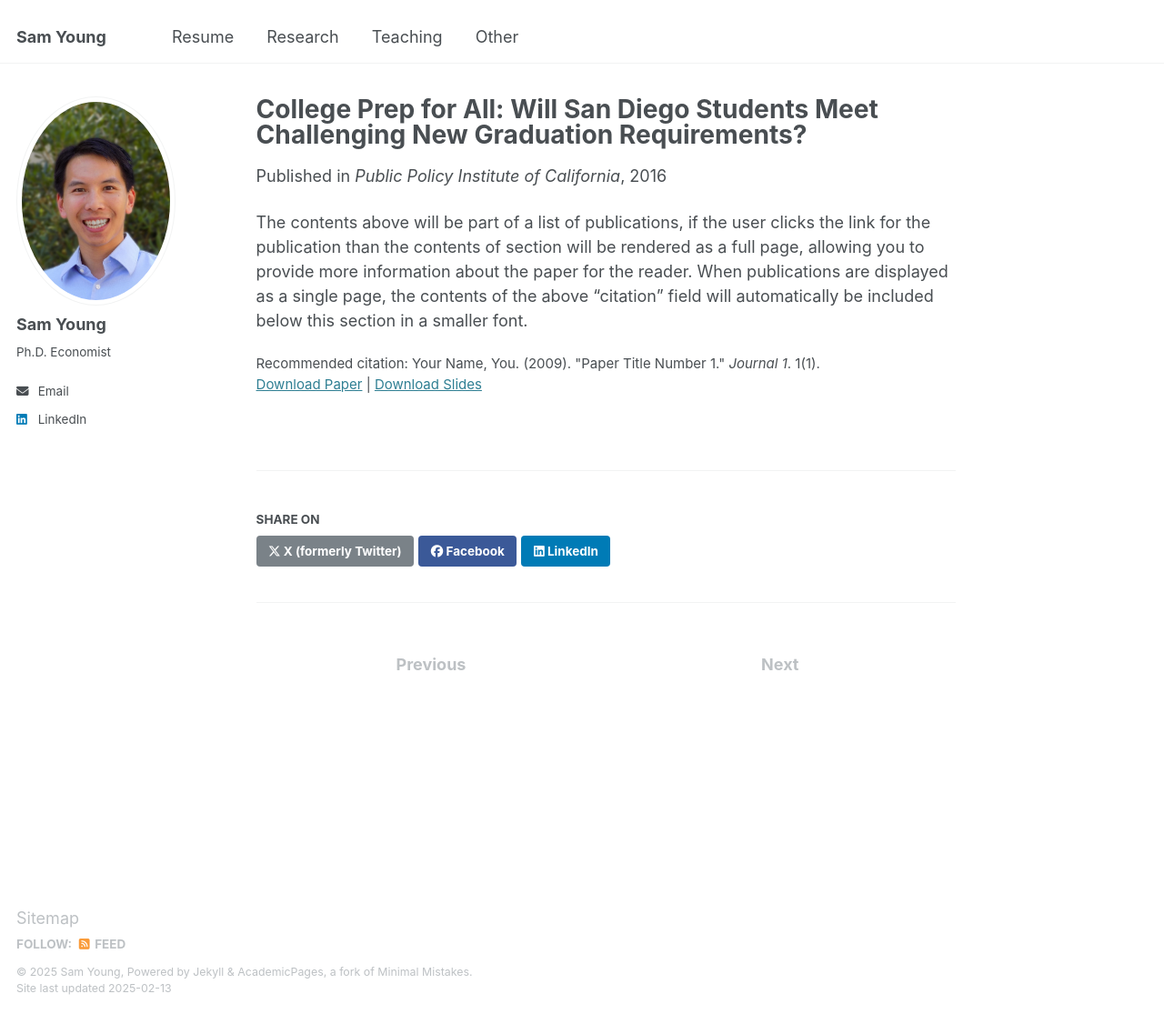
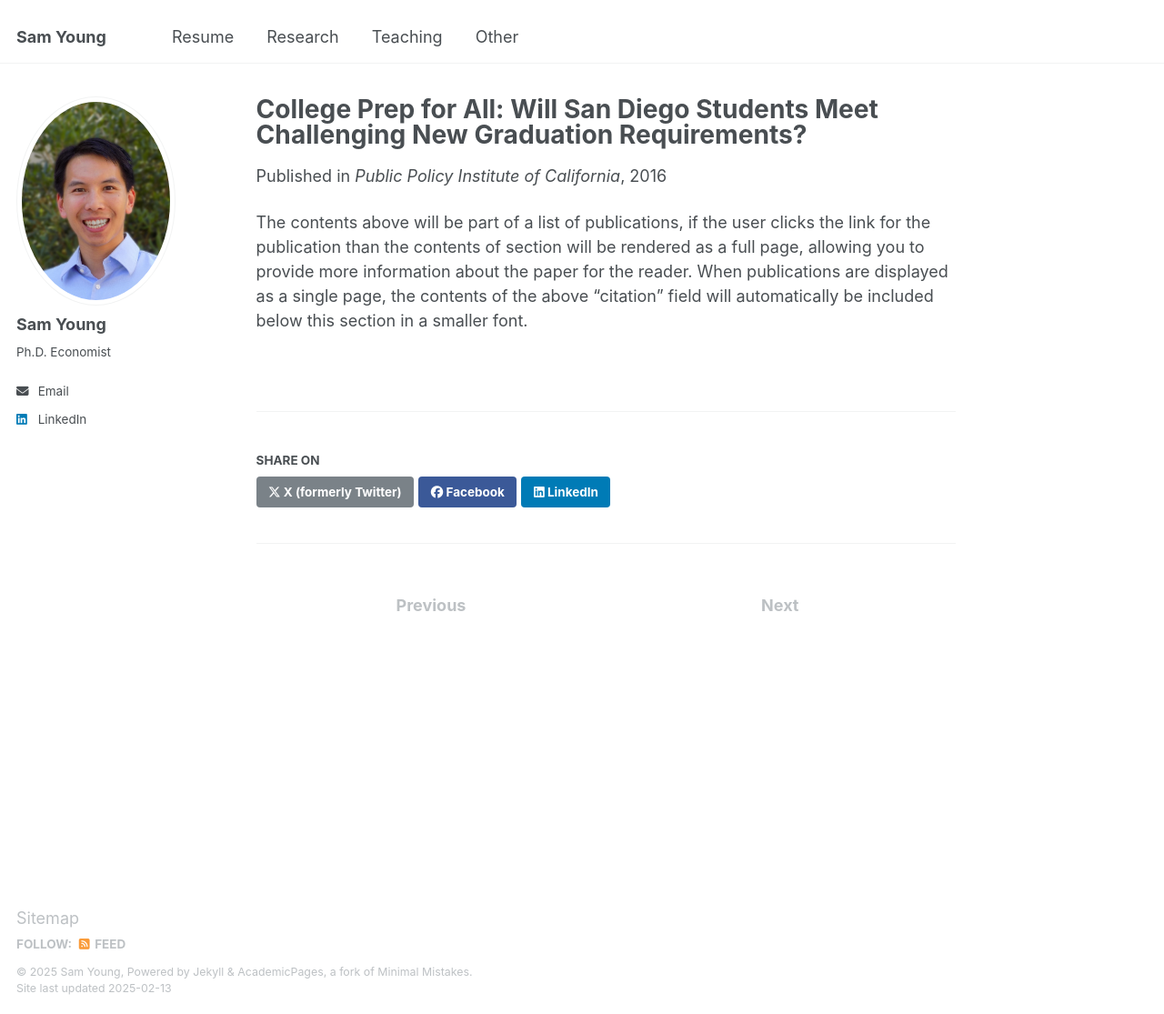
Before and after one commit to sam-young-econ/sam-young-econ.github.io, a Jekyll site: the page built from _publications/2009-10-01-paper-title-number-1.md, in a window 1280 px wide and 1115 px high. Shown: the whole window at 91% size. Built offline with Jekyll 4.4.1, drawn with Linux system fonts in a browser that asks for light colours.

Commit message:
publication markdown: test deleting some lines
Test what happens when deleting some lines from a publication markdown file

```diff
--- a/_publications/2009-10-01-paper-title-number-1.md
+++ b/_publications/2009-10-01-paper-title-number-1.md
@@ -6,9 +6,7 @@ permalink: /research/2009-10-01-paper-title-number-1
 excerpt:
 date: 2016-04-01
 venue: 'Public Policy Institute of California'
-slidesurl: ''
 paperurl: 'http://sam-young-econ.github.io/files/PPIC College Prep for All A-G.pdf'
-citation: 'Your Name, You. (2009). &quot;Paper Title Number 1.&quot; <i>Journal 1</i>. 1(1).'
 ---
 
 The contents above will be part of a list of publications, if the user clicks the link for the publication than the contents of section will be rendered as a full page, allowing you to provide more information about the paper for the reader. When publications are displayed as a single page, the contents of the above "citation" field will automatically be included below this section in a smaller font.
```
